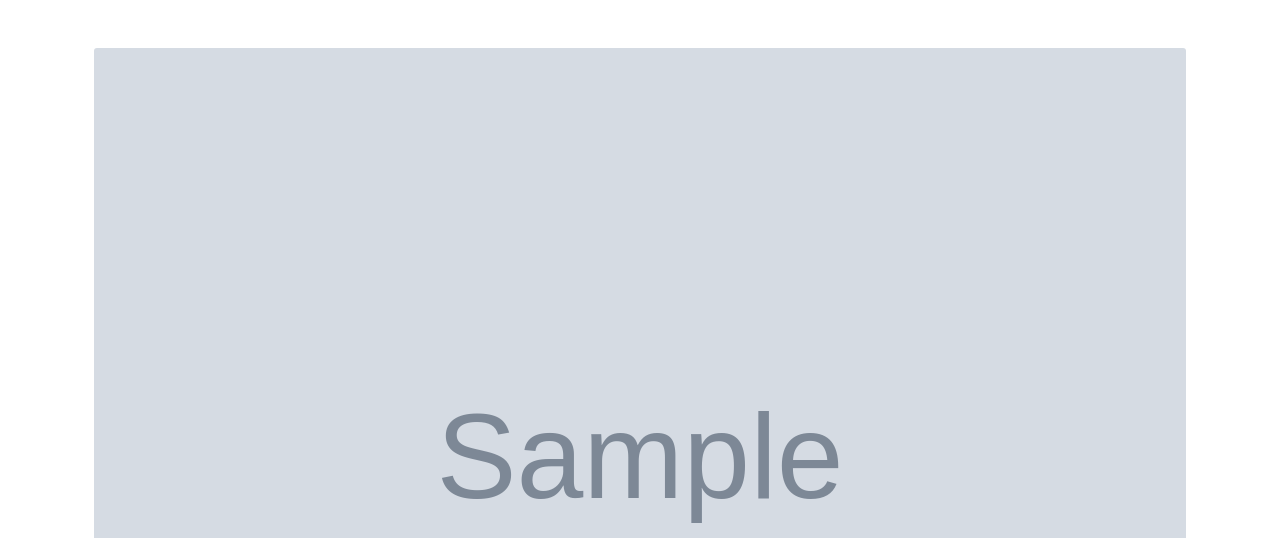
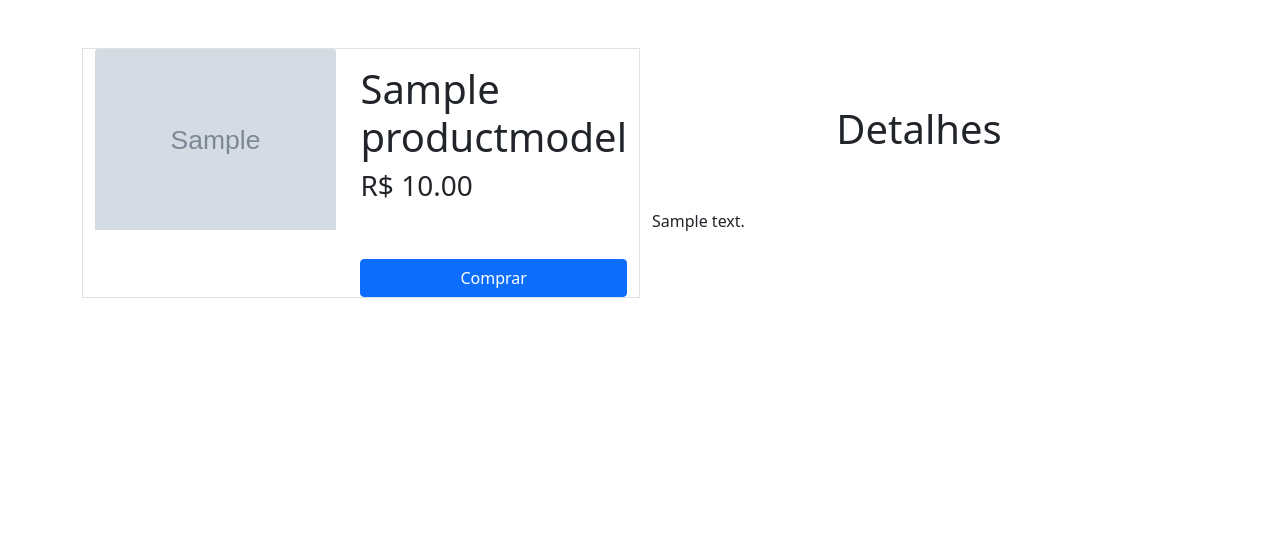
Before and after one commit to denispadua/ecommerce, a Django app: page /product/00000000-0000-0000-0000-000000000001 in a window 1280 px wide. Shown: the part 56-594 px from the top of the page. After the commit the page ends 354 px from the top, so only its background shows below. Run offline with Django 4.2, Linux system fonts and the light colour scheme; tables that the repository leaves empty hold one stand-in row (values such as "Sample post"); grey boxes marked "Sample" are stand-in pictures.

Commit message:
template for productmodel_detail

```diff
--- a/apps/product/templates/product/productmodel_detail.html
+++ b/apps/product/templates/product/productmodel_detail.html
@@ -3,10 +3,34 @@
 {% block content %}
 {% load static %}
 <div class="container">
-    {% if product.image %}
-        <img class="card-img-top" src="{{ product.image.url }}" alt="Card image cap">
-    {% endif %}
-    <p>{{product.product_name}}</p>
+    <div class="row border">
+        <div class="col">
+            {% if product.image %}
+                <img class="card-img-top" src="{{ product.image.url }}" alt="Card image cap">
+            {% endif %}
+        </div>
+        <div class="col mt-3">
+            <div class="row">
+                <h1 class="fs-1">{{product.product_name}}</h1>
+            </div>
+            <div class="row">
+                <h3 class="fs-3">R$ {{product.price}}</h3>
+            </div>
+            <div class="row mt-5">
+                <div class="d-grid gap-2">
+                    <a href="{{ product.get_absolute_url }}" class="btn btn-primary">Comprar</a>
+                </div>
+            </div>
+        </div>
+    </div>
+</div>
+<div class="container">
+    <div class="row text-center mt-2">
+        <h1 class="fs-1">Detalhes</h1>
+    </div>
+    <div class="row mt-5">
+        <p> {{product.description}}</p>
+    </div>
 </div>
 
 {% endblock %}
```
